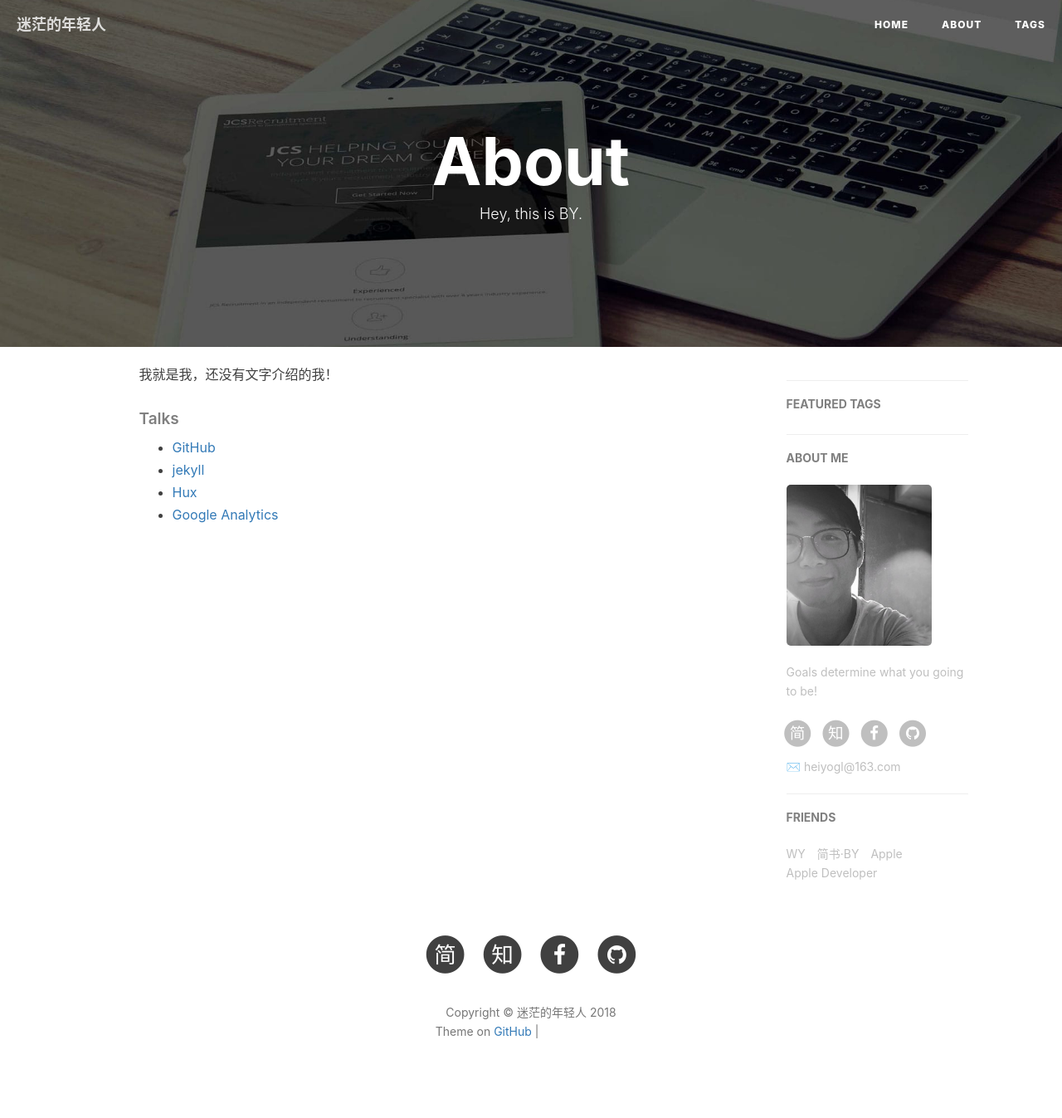
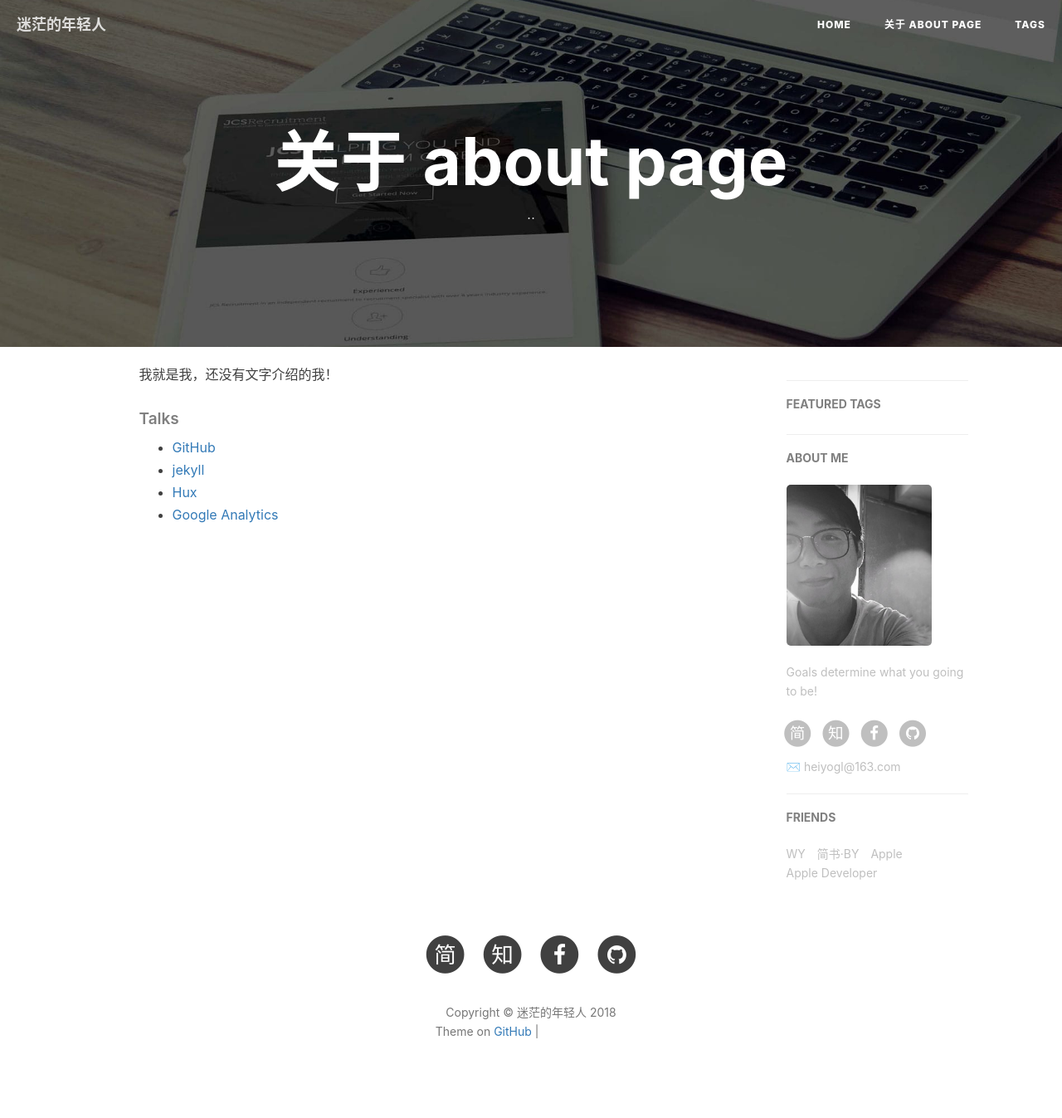
Before and after one commit to Heiyogl/heiyogl.github.io, a Jekyll site: the page built from about.html, in a window 1280 px wide. Shown: the whole page at 83% size. Built offline with Jekyll 4.4.1, drawn with Linux system fonts in a browser that asks for light colours; nearby versions of some CDN libraries; comment, search, counter and statistics services are not loaded; grey boxes are pictures that could not be loaded.

Commit message:
Update about.html

```diff
--- a/about.html
+++ b/about.html
@@ -1,7 +1,7 @@
 ---
 layout: page
-title: "About"
-description: "Hey, this is BY."
+title: "关于 about page"
+description: ".."
 header-img: "img/post-bg-rwd.jpg"
 ---
 
```
